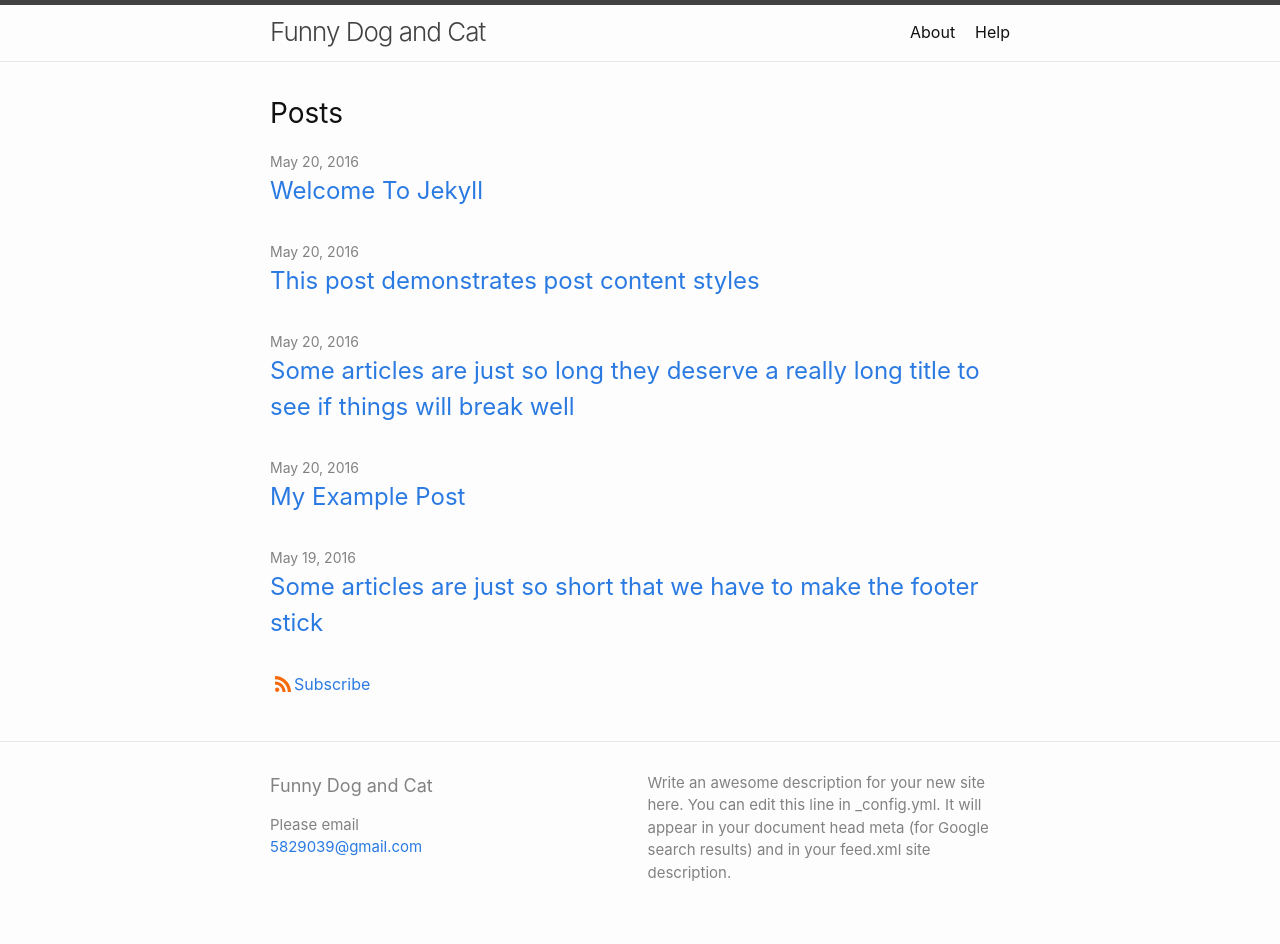
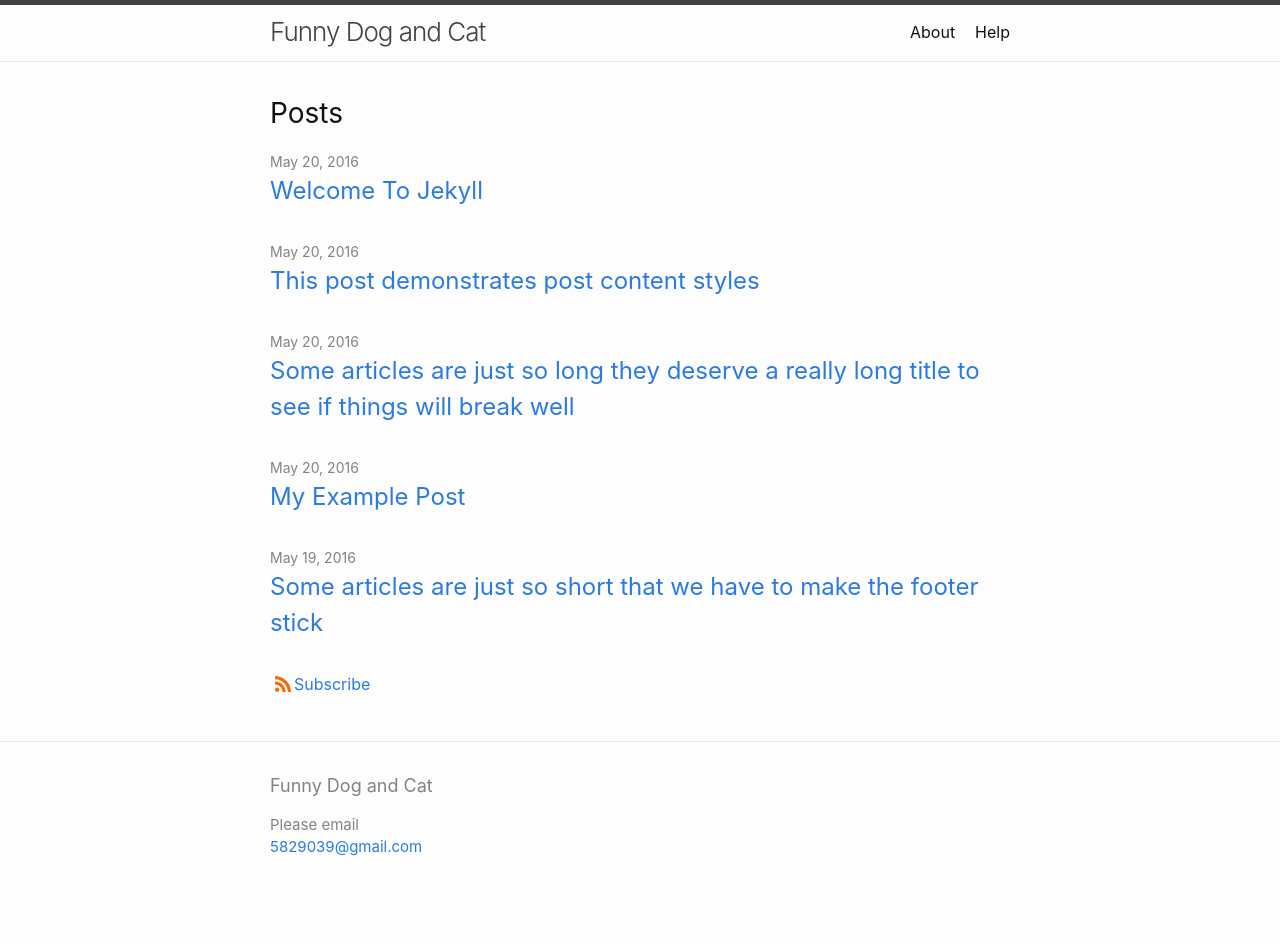
Before and after one commit to funnydogcat/alpha, a Jekyll site: the page built from index.md, in a window 1280 px wide. Built offline with Jekyll 4.4.1, drawn with Linux system fonts in a browser that asks for light colours; after the commit the page ends 919 px from its top, so only the background shows below that.

Commit message:
Update _config.yml

```diff
--- a/_config.yml
+++ b/_config.yml
@@ -1,12 +1,11 @@
 title: Funny Dog and Cat
 author: Please email
 email: 5829039@gmail.com
-description: > # this means to ignore newlines until "show_excerpts:"
-  Write an awesome description for your new site here. You can edit this
-  line in _config.yml. It will appear in your document head meta (for
-  Google search results) and in your feed.xml site description.
-
-show_excerpts: false # set to true to show excerpts on the homepage
+# description: > # this means to ignore newlines until "show_excerpts:"
+#   Write an awesome description for your new site here. You can edit this
+#   line in _config.yml. It will appear in your document head meta (for
+#   Google search results) and in your feed.xml site description.
+# show_excerpts: false # set to true to show excerpts on the homepage
 
 # Minima date format
 # refer to https://shopify.github.io/liquid/filters/date/ if you want to customize this
```
